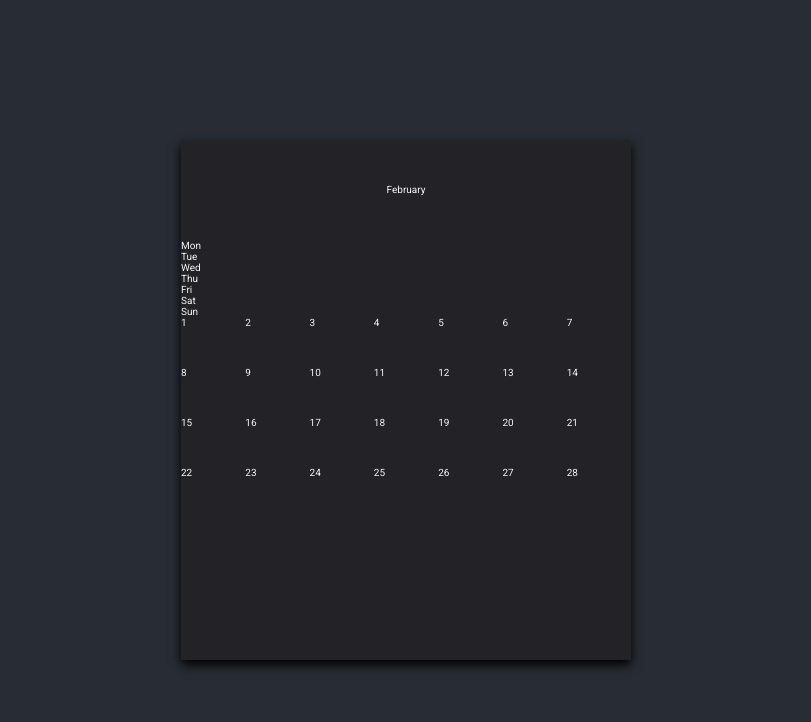
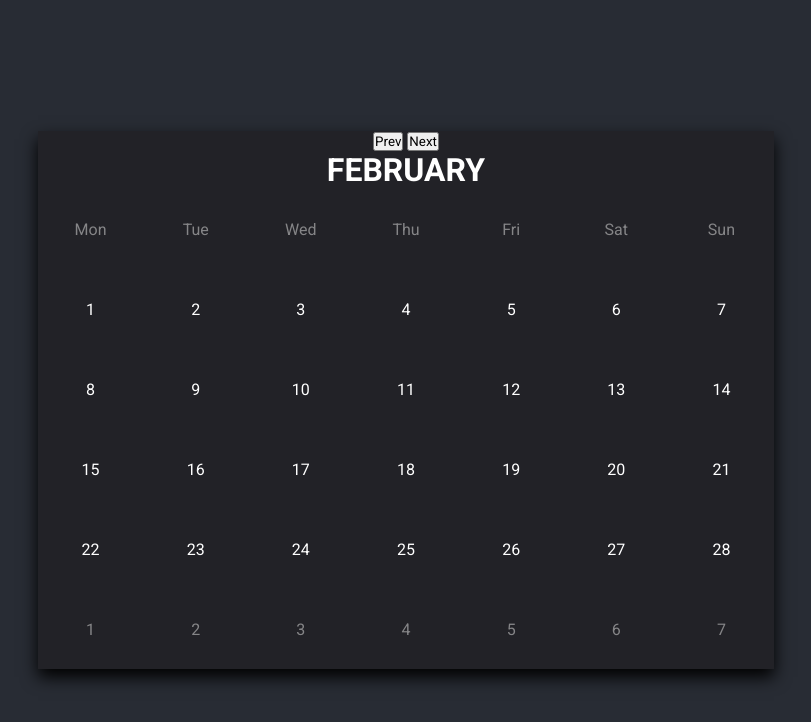
Before and after one commit to Batnaidan/web-programming-lab-2, a plain HTML site: page index.html in a window 1280 px wide. Shown: the whole page, without its empty margins (234-1045 px from the left). Drawn offline with Linux system fonts and the light colour scheme.

Commit message:
calendar skeleton

```diff
--- a/index.html
+++ b/index.html
@@ -12,10 +12,12 @@
 <body>
     <div class="container">
         <div class="month">
+            <button onclick="printPrevMonth()">Prev</button>
+            <button onclick="printNextMonth()">Next</button>
             <h1></h1>
         </div>
         <div class="calendar">
-            <div class="week-day">
+            <div class="day week-day">
                 <div>Mon</div>
                 <div>Tue</div>
                 <div>Wed</div>
@@ -24,7 +26,7 @@
                 <div>Sat</div>
                 <div>Sun</div>
             </div>
-            <div class="day"></div>
+            <div class="day days"></div>
         </div>
     </div>
     <script src="index.js"></script>
--- a/index.js
+++ b/index.js
@@ -39,16 +39,19 @@ const monthNames = [
 ];
 const date = new Date();
 
+function printCalendar() {
   let dayOfPrevMonth = new Date(date.getFullYear(), date.getMonth(), 0);
 
   let dayofCurrentMonth = new Date(date.getFullYear(), date.getMonth() + 1, 0);
 
-let dayOfNextMonth = new Date(date.getFullYear(), date.getMonth() + 2, 0);
+  let lastDayOfCurrentMonth = new Date(
+    date.getFullYear(),
+    date.getMonth() + 2,
+    0
+  );
+  console.log(dayofCurrentMonth.getDay());
+  document.querySelector('.month h1').innerHTML = monthNames[date.getMonth()];
 
-document.querySelector('.month').innerHTML = monthNames[date.getMonth()];
-
-const test = new Date(date.getFullYear(), date.getMonth() + 1, 0).getDate();
-console.log(test);
   let days = '';
 
   for (let i = 1; i <= dayOfPrevMonth.getDay(); i++) {
@@ -58,9 +61,21 @@ for (let i = 1; i <= dayOfPrevMonth.getDay(); i++) {
   }
 
   for (let i = 1; i <= dayofCurrentMonth.getDate(); i++) {
+    days += `<div class="currentMonth">${i}</div>`;
+  }
+
+  for (let i = 1; i <= 7 - dayofCurrentMonth.getDay(); i++) {
     days += `<div>${i}</div>`;
   }
 
-// for(let i = 1; i <= dayOfNextMonth.getDa)
-
-document.querySelector('.day').innerHTML = days;
+  document.querySelector('.days').innerHTML = days;
+}
+printCalendar();
+function printNextMonth() {
+  date.setMonth(date.getMonth() + 1);
+  printCalendar();
+}
+function printPrevMonth() {
+  date.setMonth(date.getMonth() - 1);
+  printCalendar();
+}
--- a/style.css
+++ b/style.css
@@ -1,36 +1,51 @@
 * {
   margin: 0;
+  padding: 0%;
   font-family: 'Roboto', sans-serif;
   box-sizing: border-box;
 }
 html {
-  font-size: 62.5%;
+  font-size: 100%;
 }
 body {
   width: 100%;
   height: 100vh;
   background-color: #282c34;
-  color: whitesmoke;
   display: flex;
   justify-content: center;
   align-items: center;
 }
 .container {
-  width: 45rem;
-  height: 52rem;
+  width: 46em;
   background-color: #222227;
   box-shadow: 0 0.5rem 1rem rgba(0, 0, 0, 1);
 }
 .month {
-  height: 100px;
-  line-height: 100px;
   text-align: center;
+  color: white;
+  text-transform: uppercase;
+  font-weight: 500;
 }
+
 .day {
   display: flex;
   flex-wrap: wrap;
 }
 .day div {
-  width: 6.42871rem;
+  width: calc(46rem / 7);
   height: 5rem;
+  display: flex;
+  justify-content: center;
+  align-items: center;
+  color: rgba(200, 200, 200, 0.6);
 }
+.day div:hover:not(.week-day) {
+  cursor: pointer;
+  border: 1px solid white;
+}
+.event {
+  border: 1px solid#61dafb;
+}
+.currentMonth {
+  color: rgba(255, 255, 255, 1) !important;
+}
```
Lines whose indentation alone changed are shown as unchanged.
